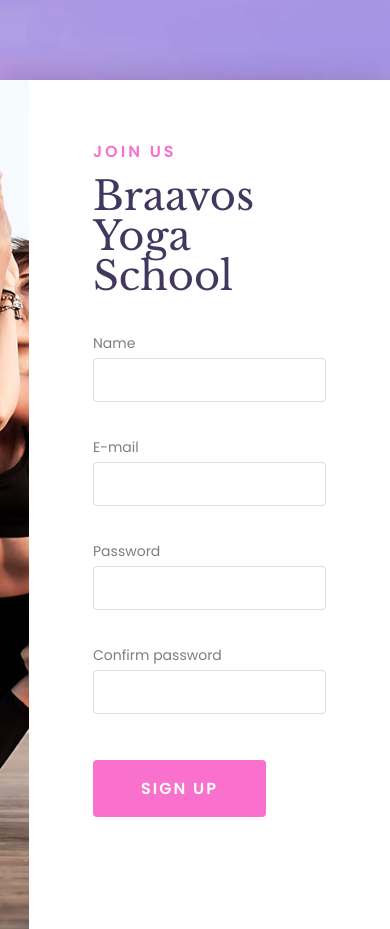
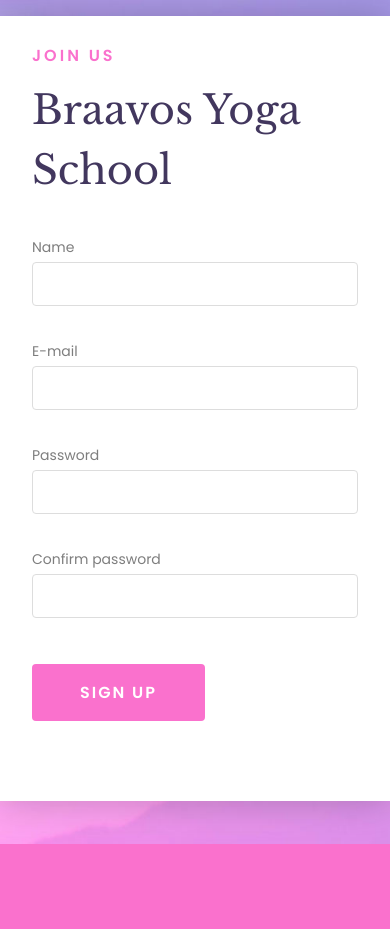
Before and after one commit to cirocki/Sign-Up-Form-Validation, a plain HTML site: page index.html in a window 390 px wide. Shown: the top 929 px of the page. After the commit the page ends 844 px from the top, so only its background shows below. Drawn offline with nearby package versions, Linux system fonts and the light colour scheme.

Commit message:
add media queries

```diff
--- a/src/style.css
+++ b/src/style.css
@@ -41,6 +41,7 @@ body {
     color: #42375e;
     font-family: 'Libre Baskerville', serif;
     font-size: 2.5rem;
+    line-height: 1.5;
 }
 
 .subheader {
@@ -79,6 +80,7 @@ body {
 .valid {
     border: 1px solid #ddd;
 }
+
 .not-valid {
     border: 1px solid var(--error-color);
 }
@@ -146,3 +148,21 @@ body {
 
 
 /* MEDIA QUERIES */
+
+@media (max-width: 820px) {
+    .container {
+        grid-template-columns: 1fr;
+        margin-top: 1rem;
+    }
+
+    .content {
+        padding: 2rem;
+    }
+
+}
+
+@media (max-width: 520px) {
+    .info {
+        display: none;
+    }
+}
```
